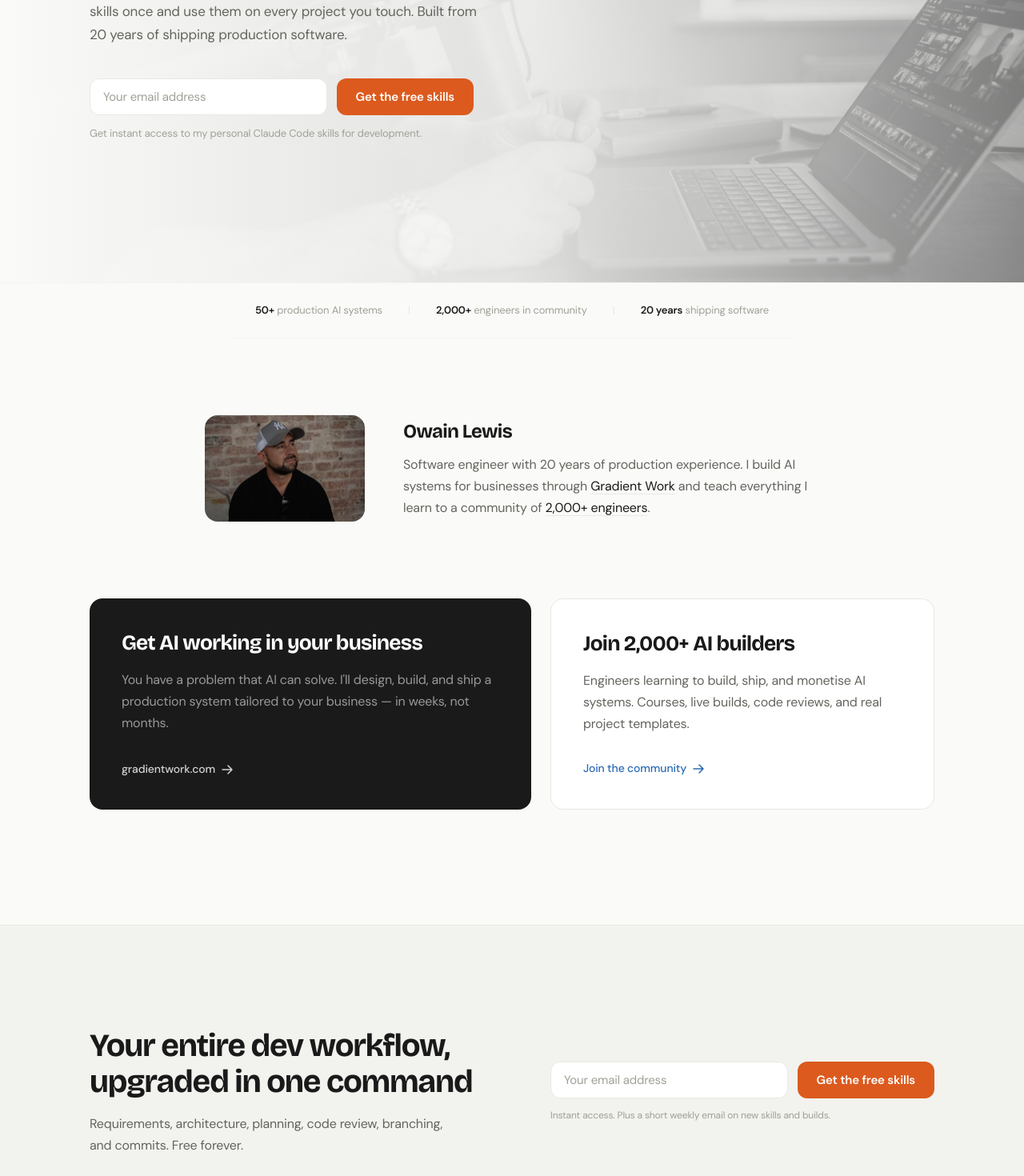
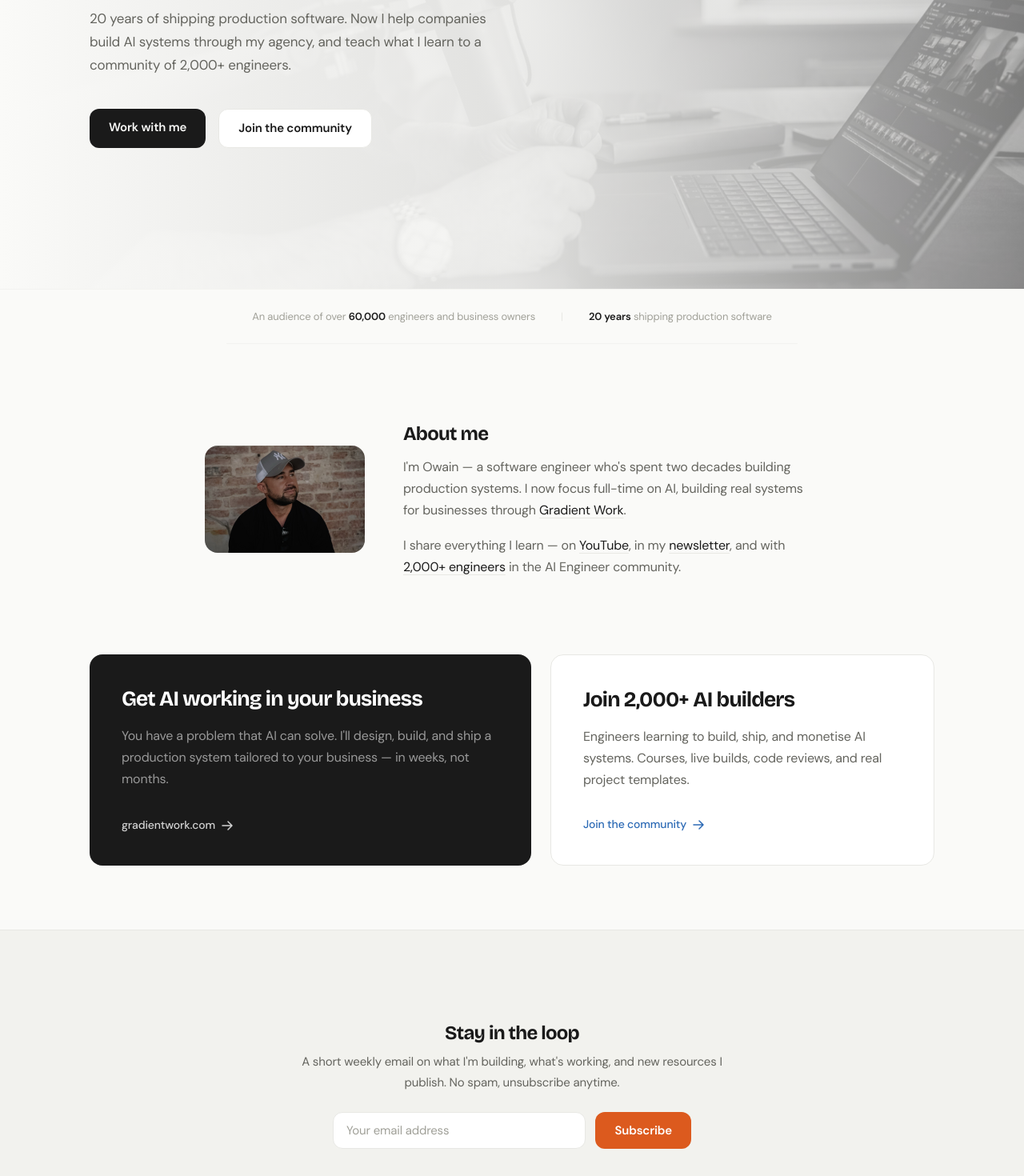
Before and after one commit to owainlewis/website, a Next.js app: page / in a window 1280 px wide. Shown: the part 460-1930 px from the top of the page at 80% size. Built offline with nearby package versions, Linux system fonts and the light colour scheme.

Commit message:
Restructure homepage: lead with identity, move newsletter down, update copy

```diff
--- a/src/app/page.tsx
+++ b/src/app/page.tsx
@@ -49,9 +49,8 @@ export default function HomePage() {
         </div>
       </nav>
 
-      {/* Hero */}
+      {/* Hero — introduce who you are */}
       <section className="relative overflow-hidden border-b border-border/40">
-        {/* Background image */}
         <div className="absolute inset-0">
           <Image
             src="/hero-bg.jpg"
@@ -65,50 +64,58 @@ export default function HomePage() {
 
         <div className="relative mx-auto max-w-[1120px] px-6 sm:px-8 pt-28 sm:pt-40 pb-32 sm:pb-44">
           <div className="max-w-xl">
-            <h1 className="anim-fade-up font-display text-[clamp(2rem,4.8vw,3.75rem)] font-extrabold tracking-[-0.035em] leading-[1.08] mb-5 max-w-lg">
-              Free Claude Code skills to build better software with AI
+            <p className="anim-fade-up font-mono text-[12px] uppercase tracking-[0.15em] text-signal font-medium mb-5">
+              AI Engineer &amp; Consultant
+            </p>
+
+            <h1 className="anim-fade-up anim-d1 font-display text-[clamp(2rem,4.8vw,3.75rem)] font-extrabold tracking-[-0.035em] leading-[1.08] mb-5 max-w-lg">
+              AI systems to give your business an unfair advantage
             </h1>
 
-            <p className="anim-fade-up anim-d1 text-[16px] sm:text-[17px] text-secondary leading-[1.7] max-w-[500px] mb-10">
-              Requirements. Architecture. Planning. Code review.
-              Install these skills once and use them on every project you
-              touch. Built from 20 years of shipping production software.
+            <p className="anim-fade-up anim-d2 text-[16px] sm:text-[17px] text-secondary leading-[1.7] max-w-[500px] mb-10">
+              20 years of shipping production software. Now I help companies
+              build AI systems through my agency, and teach what I learn to a
+              community of 2,000+ engineers.
             </p>
 
-            <div
-              id="free"
-              className="anim-fade-up anim-d2 max-w-[480px] mb-3"
-            >
-              <KitForm buttonText="Get the free skills" />
+            <div className="anim-fade-up anim-d3 flex flex-wrap gap-4">
+              <a
+                href={LINKS.gradientWork}
+                target="_blank"
+                rel="noopener noreferrer"
+                className="px-6 py-3 bg-foreground text-background font-semibold rounded-xl hover:opacity-90 active:scale-[0.98] transition-all text-[15px]"
+              >
+                Work with me
+              </a>
+              <a
+                href={LINKS.skool}
+                target="_blank"
+                rel="noopener noreferrer"
+                className="px-6 py-3 border border-border bg-card text-foreground font-semibold rounded-xl hover:border-foreground/20 active:scale-[0.98] transition-all text-[15px]"
+              >
+                Join the community
+              </a>
             </div>
-            <p className="anim-fade-up anim-d3 text-[13px] text-muted max-w-[480px] leading-relaxed">
-              Get instant access to my personal Claude Code skills for
-              development.
-            </p>
           </div>
         </div>
       </section>
 
-      {/* Credibility — inline, not a separate visual section */}
+      {/* Credibility */}
       <div className="mx-auto max-w-[1120px] px-6 sm:px-8 py-6 flex flex-wrap items-center justify-center gap-x-8 gap-y-2 text-[13px] text-muted border-b border-border/40">
         <span>
-          <strong className="text-foreground font-semibold">50+</strong>{" "}
-          production AI systems
-        </span>
-        <span className="text-border hidden sm:inline">|</span>
-        <span>
-          <strong className="text-foreground font-semibold">2,000+</strong>{" "}
-          engineers in community
+          An audience of over{" "}
+          <strong className="text-foreground font-semibold">60,000</strong>{" "}
+          engineers and business owners
         </span>
         <span className="text-border hidden sm:inline">|</span>
         <span>
           <strong className="text-foreground font-semibold">20 years</strong>{" "}
-          shipping software
+          shipping production software
         </span>
       </div>
 
       {/* About */}
-      <section className="mx-auto max-w-[1120px] px-6 sm:px-8 pt-20 sm:pt-24 pb-6 sm:pb-8">
+      <section className="mx-auto max-w-[1120px] px-6 sm:px-8 pt-20 sm:pt-24 pb-8">
         <div className="grid sm:grid-cols-[200px_1fr] gap-8 sm:gap-12 items-center max-w-3xl">
           <Image
             src="/editorial.jpg"
@@ -119,11 +126,12 @@ export default function HomePage() {
           />
           <div>
             <h2 className="font-display font-bold text-xl sm:text-2xl tracking-[-0.03em] mb-3">
-              Owain Lewis
+              About me
             </h2>
-            <p className="text-[16px] text-secondary leading-[1.7]">
-              Software engineer with 20 years of production experience. I build
-              AI systems for businesses through{" "}
+            <p className="text-[16px] text-secondary leading-[1.7] mb-4">
+              I&apos;m Owain — a software engineer who&apos;s spent two decades
+              building production systems. I now focus full-time on AI, building
+              real systems for businesses through{" "}
               <a
                 href={LINKS.gradientWork}
                 target="_blank"
@@ -131,8 +139,29 @@ export default function HomePage() {
                 className="text-foreground underline decoration-border underline-offset-4 hover:decoration-foreground transition-colors"
               >
                 Gradient Work
-              </a>{" "}
-              and teach everything I learn to a community of{" "}
+              </a>
+              .
+            </p>
+            <p className="text-[16px] text-secondary leading-[1.7]">
+              I share everything I learn — on{" "}
+              <a
+                href={LINKS.youtube}
+                target="_blank"
+                rel="noopener noreferrer"
+                className="text-foreground underline decoration-border underline-offset-4 hover:decoration-foreground transition-colors"
+              >
+                YouTube
+              </a>
+              , in my{" "}
+              <a
+                href={LINKS.newsletter}
+                target="_blank"
+                rel="noopener noreferrer"
+                className="text-foreground underline decoration-border underline-offset-4 hover:decoration-foreground transition-colors"
+              >
+                newsletter
+              </a>
+              , and with{" "}
               <a
                 href={LINKS.skool}
                 target="_blank"
@@ -140,17 +169,16 @@ export default function HomePage() {
                 className="text-foreground underline decoration-border underline-offset-4 hover:decoration-foreground transition-colors"
               >
                 2,000+ engineers
-              </a>
-              .
+              </a>{" "}
+              in the AI Engineer community.
             </p>
           </div>
         </div>
       </section>
 
-      {/* Two paths — deliberately asymmetric */}
-      <section className="mx-auto max-w-[1120px] px-6 sm:px-8 pt-14 sm:pt-16 pb-28 sm:pb-36">
+      {/* Two paths */}
+      <section className="mx-auto max-w-[1120px] px-6 sm:px-8 pt-14 sm:pt-16 pb-16 sm:pb-20">
         <div className="grid sm:grid-cols-[1.15fr_1fr] gap-6">
-          {/* Work with me — slightly larger */}
           <a
             href={LINKS.gradientWork}
             target="_blank"
@@ -185,7 +213,6 @@ export default function HomePage() {
             </span>
           </a>
 
-          {/* Community */}
           <a
             href={LINKS.skool}
             target="_blank"
@@ -221,27 +248,20 @@ export default function HomePage() {
         </div>
       </section>
 
-      {/* Bottom CTA */}
+      {/* Newsletter signup */}
       <section className="border-t border-border bg-surface">
-        <div className="mx-auto max-w-[1120px] px-6 sm:px-8 py-24 sm:py-32">
-          <div className="grid lg:grid-cols-[1fr_1fr] gap-12 lg:gap-20 items-center">
-            <div>
-              <h2 className="font-display text-[clamp(1.75rem,3.5vw,2.5rem)] font-bold tracking-[-0.03em] mb-4 leading-[1.12]">
-                Your entire dev workflow, upgraded in one command
-              </h2>
-              <p className="text-[16px] text-secondary leading-[1.7] max-w-md">
-                Requirements, architecture, planning, code review, branching,
-                and commits. Free forever.
-              </p>
-            </div>
-            <div>
-              <div className="max-w-[480px] lg:ml-auto">
-                <KitForm buttonText="Get the free skills" />
-                <p className="text-[12px] text-muted mt-3">
-                  Instant access. Plus a short weekly email on new skills and
-                  builds.
-                </p>
-              </div>
+        <div className="mx-auto max-w-[1120px] px-6 sm:px-8 py-24 sm:py-28">
+          <div className="max-w-xl mx-auto text-center">
+            <h2 className="font-display font-bold text-xl sm:text-2xl tracking-[-0.03em] mb-2">
+              Stay in the loop
+            </h2>
+            <p className="text-[15px] text-secondary leading-[1.7] mb-6">
+              A short weekly email on what I&apos;m building, what&apos;s
+              working, and new resources I publish. No spam, unsubscribe
+              anytime.
+            </p>
+            <div className="max-w-md mx-auto">
+              <KitForm buttonText="Subscribe" />
             </div>
           </div>
         </div>
```
